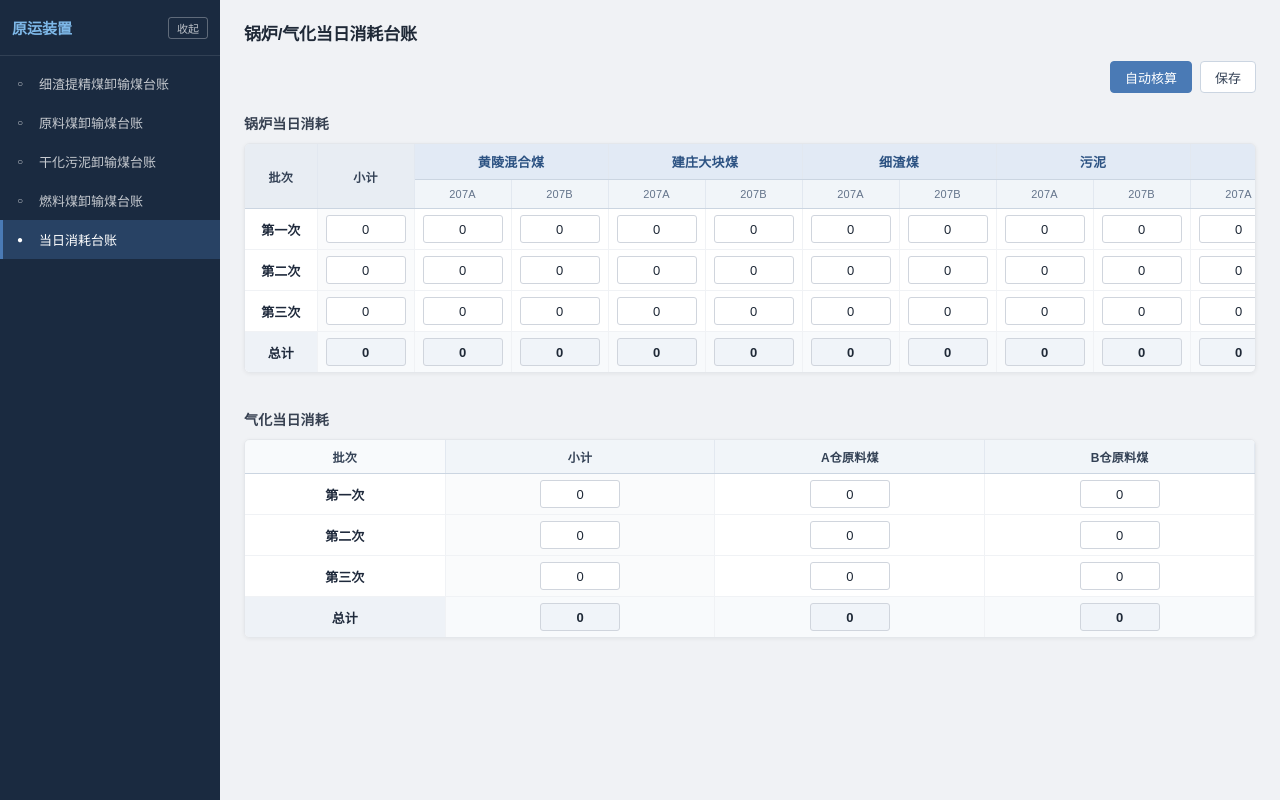
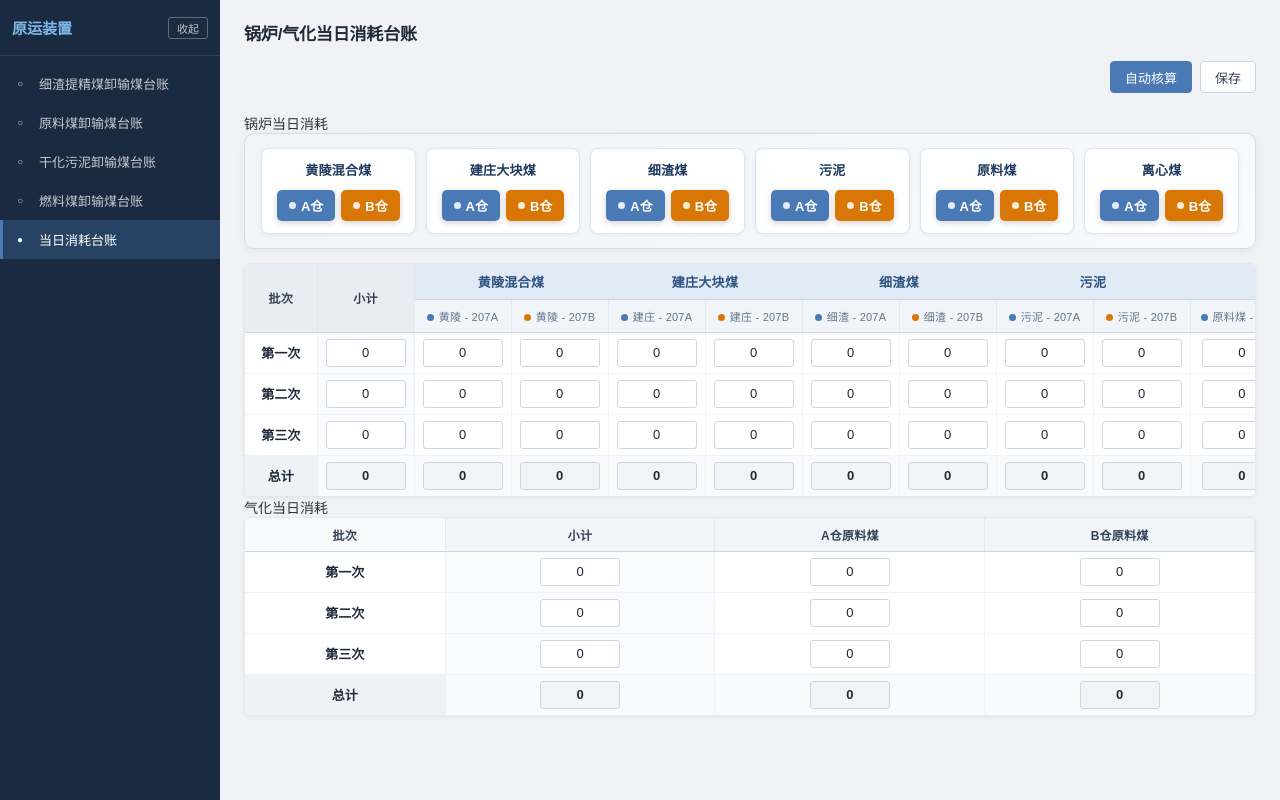
Before and after one commit to cfw123/TZ, a Vue app: page /drxhdh in a window 1280 px wide. Built offline with nearby package versions, Linux system fonts and the light colour scheme.

Commit message:
消耗视图

```diff
--- a/package.json
+++ b/package.json
@@ -11,6 +11,7 @@
     "preview": "vite preview"
   },
   "dependencies": {
+    "element-plus": "^2.14.3",
     "vue": "^3.5.38",
     "vue-router": "^5.1.0"
   },
--- a/src/main.js
+++ b/src/main.js
@@ -1,9 +1,12 @@
 import { createApp } from 'vue'
 import App from './App.vue'
 import router from './router'
+import ElementPlus from 'element-plus'
+import 'element-plus/dist/index.css'
 
 const app = createApp(App)
 
 app.use(router)
+app.use(ElementPlus)
 
 app.mount('#app')
--- a/src/views/DailyConsumption.vue
+++ b/src/views/DailyConsumption.vue
@@ -16,32 +16,61 @@
       <div class="section-header">
         <span class="section-title">锅炉当日消耗</span>
       </div>
+
+      <!-- Requirement 1: Horizontal Card Grid Control Panel — replaces crowded popover -->
+      <div class="silo-control-panel">
+        <div
+          v-for="cat in ALL_CATS"
+          :key="cat"
+          class="silo-card"
+          :class="{ 'silo-card--inactive': !isVisible(cat, '_A') && !isVisible(cat, '_B') }"
+        >
+          <!-- Card: material name + master indicator -->
+          <div class="silo-card__name">{{ CAT_LABELS[cat] }}</div>
+
+          <!-- A/B silo toggle row -->
+          <div class="silo-card__toggles">
+            <button
+              class="silo-btn"
+              :class="{ 'silo-btn--active silo-btn--a': isVisible(cat, '_A') }"
+              @click="toggleSilo(cat, '_A')"
+            >
+              <span class="silo-btn__dot silo-btn__dot--a"></span>A仓
+            </button>
+            <button
+              class="silo-btn"
+              :class="{ 'silo-btn--active silo-btn--b': isVisible(cat, '_B') }"
+              @click="toggleSilo(cat, '_B')"
+            >
+              <span class="silo-btn__dot silo-btn__dot--b"></span>B仓
+            </button>
+          </div>
+        </div>
+      </div>
+
+      <!-- Requirement 2: Table — NO v-if; disabled silos are grayed + forced to "0" -->
       <div class="table-wrapper">
         <table class="coal-table coal-table--multi">
           <thead>
+            <!-- Tier-1: material category, colspan derived from ALL_COLS active count per cat -->
             <tr class="tr-level-1">
               <th class="th-fixed-left" rowspan="2">批次</th>
               <th class="th-fixed-left-2" rowspan="2">小计</th>
-              <th colspan="2">黄陵混合煤</th>
-              <th colspan="2">建庄大块煤</th>
-              <th colspan="2">细渣煤</th>
-              <th colspan="2">污泥</th>
-              <th colspan="2">原料煤</th>
-              <th colspan="2">离心煤</th>
+              <th
+                v-for="cat in ALL_CATS"
+                :key="cat"
+                :colspan="getCatColspan(cat)"
+              >{{ CAT_LABELS[cat] }}</th>
             </tr>
+            <!-- Tier-2: one <th> per entry in ALL_COLS — exact same array the body uses -->
             <tr class="tr-level-2">
-              <th>207A</th>
-              <th>207B</th>
-              <th>207A</th>
-              <th>207B</th>
-              <th>207A</th>
-              <th>207B</th>
-              <th>207A</th>
-              <th>207B</th>
-              <th>207A</th>
-              <th>207B</th>
-              <th>207A</th>
-              <th>207B</th>
+              <th
+                v-for="col in ALL_COLS"
+                :key="col.cat + col.sub"
+                :class="{ 'th--disabled': col.disabled }"
+              >
+                <span class="th-silo-dot" :class="col.disabled ? 'silo-dot--muted' : col.sub === '_A' ? 'silo-dot--a' : 'silo-dot--b'"></span>{{ col.label }}
+              </th>
             </tr>
           </thead>
           <tbody>
@@ -54,41 +83,19 @@
               <td class="td-fixed-left-2">
                 <input class="cell-input" v-model="row.subtotal" @input="onInput" />
               </td>
-              <td>
-                <input class="cell-input" v-model="row.hl_A" @input="onInput" />
-              </td>
-              <td>
-                <input class="cell-input" v-model="row.hl_B" @input="onInput" />
-              </td>
-              <td>
-                <input class="cell-input" v-model="row.jz_A" @input="onInput" />
-              </td>
-              <td>
-                <input class="cell-input" v-model="row.jz_B" @input="onInput" />
-              </td>
-              <td>
-                <input class="cell-input" v-model="row.xz_A" @input="onInput" />
-              </td>
-              <td>
-                <input class="cell-input" v-model="row.xz_B" @input="onInput" />
-              </td>
-              <td>
-                <input class="cell-input" v-model="row.wn_A" @input="onInput" />
-              </td>
-              <td>
-                <input class="cell-input" v-model="row.wn_B" @input="onInput" />
-              </td>
-              <td>
-                <input class="cell-input" v-model="row.yl_A" @input="onInput" />
-              </td>
-              <td>
-                <input class="cell-input" v-model="row.yl_B" @input="onInput" />
-              </td>
-              <td>
-                <input class="cell-input" v-model="row.lx_A" @input="onInput" />
-              </td>
-              <td>
-                <input class="cell-input" v-model="row.lx_B" @input="onInput" />
+              <!-- One <td> per entry in ALL_COLS — exact same array Tier-2 uses -->
+              <td
+                v-for="col in ALL_COLS"
+                :key="col.cat + col.sub"
+                :class="{ 'td--silo-disabled': col.disabled }"
+              >
+                <input
+                  class="cell-input"
+                  :class="{ 'cell-input--disabled': col.disabled }"
+                  :disabled="col.disabled"
+                  :value="col.disabled ? forceZero(row, col.cat + col.sub) : (row as Record<string, string>)[col.cat + col.sub]"
+                  @input="e => onCellInput(e, row, col)"
+                />
               </td>
             </tr>
           </tbody>
@@ -151,7 +158,139 @@
 </template>
 
 <script setup lang="ts">
-import { ref, reactive } from 'vue'
+import { ref, reactive, computed } from 'vue'
+
+// ---------------------------------------------------------------------------
+// Requirement 1: Fine-grained visibility — 12 independent boolean keys
+//   Each silo (A or B) is toggled independently. Hiding a column does NOT
+//   clear its data; the value stays in boilerData for safe backend submission.
+// ---------------------------------------------------------------------------
+
+const ALL_CATS = ['hl', 'jz', 'xz', 'wn', 'yl', 'lx']
+
+const CAT_LABELS: Record<string, string> = {
+  hl: '黄陵混合煤',
+  jz: '建庄大块煤',
+  xz: '细渣煤',
+  wn: '污泥',
+  yl: '原料煤',
+  lx: '离心煤',
+}
+
+type ColKey = 'hl_A' | 'hl_B' | 'jz_A' | 'jz_B' | 'xz_A' | 'xz_B'
+            | 'wn_A' | 'wn_B' | 'yl_A' | 'yl_B' | 'lx_A' | 'lx_B'
+
+// 12 independent visibility flags, all default to visible (true)
+const colVisibility = ref<Record<ColKey, boolean>>({
+  hl_A: true, hl_B: true,
+  jz_A: true, jz_B: true,
+  xz_A: true, xz_B: true,
+  wn_A: true, wn_B: true,
+  yl_A: true, yl_B: true,
+  lx_A: true, lx_B: true,
+})
+
+// ---------------------------------------------------------------------------
+// Tier-2 silo labels — include material name so every column is self-identifying
+// e.g. '黄陵 - 207A', '建庄 - 207B', '污泥 - 207A', etc.
+// MUST be declared before computeColDef / ALL_COLS (const is not hoisted at runtime).
+// ---------------------------------------------------------------------------
+const catLabelsA: Record<string, string> = {
+  hl: '黄陵 - 207A',
+  jz: '建庄 - 207A',
+  xz: '细渣 - 207A',
+  wn: '污泥 - 207A',
+  yl: '原料煤 - 207A',
+  lx: '离心 - 207A',
+}
+const catLabelsB: Record<string, string> = {
+  hl: '黄陵 - 207B',
+  jz: '建庄 - 207B',
+  xz: '细渣 - 207B',
+  wn: '污泥 - 207B',
+  yl: '原料煤 - 207B',
+  lx: '离心 - 207B',
+}
+
+// ---------------------------------------------------------------------------
+// Requirement 1: Centralized column registry
+//   A flat, ordered array of all 12 silo columns. BOTH the Tier-2 <th> and
+//   the <td> body loop over this exact same array — eliminating any possibility
+//   of header/cell drift under any toggle combination.
+// ---------------------------------------------------------------------------
+
+interface ColDef {
+  cat: string        // e.g. 'hl'
+  sub: '_A' | '_B'  // e.g. '_A'
+  label: string     // e.g. '黄陵 - 207A'
+  disabled: boolean  // shorthand — true when this silo is toggled off
+}
+
+/** All 12 silo columns in guaranteed display order: hl_A, hl_B, jz_A, …
+ *  Filtered to exclude any column whose silo is toggled off — keeping the
+ *  Tier-2 <th> and <td> loops in perfect sync with the data row. */
+const ALL_COLS = computed<ColDef[]>(() =>
+  ALL_CATS.flatMap(cat =>
+    (['_A', '_B'] as const).map(sub => {
+      const key = (cat + sub) as ColKey
+      const labels = sub === '_A' ? catLabelsA : catLabelsB
+      return {
+        cat,
+        sub,
+        label: labels[cat],
+        disabled: !colVisibility.value[key],
+      }
+    })
+  ).filter(col => !col.disabled)
+)
+
+// ---------------------------------------------------------------------------
+// Cell interaction helpers
+// ---------------------------------------------------------------------------
+
+/**
+ * Toggle a single silo on/off. When disabled the cell becomes :disabled and
+ * its display value is forced to "0" via forceZero(); boilerData is untouched.
+ */
+function toggleSilo(cat: string, sub: '_A' | '_B') {
+  const key = cat + sub as ColKey
+  colVisibility.value = { ...colVisibility.value, [key]: !colVisibility.value[key] }
+}
+
+/** Check if a given silo (e.g. 'hl_A') is currently visible. */
+function isVisible(cat: string, sub: '_A' | '_B'): boolean {
+  const key = cat + sub as ColKey
+  return colVisibility.value[key]
+}
+
+/**
+ * Force a disabled cell's displayed value to "0" without mutating boilerData,
+ * so the backend always receives a stable string payload and manual parity is
+ * preserved for re-enabled silos.
+ */
+function forceZero(_row: BoilerRow, _key: string): string {
+  return '0'
+}
+
+/**
+ * Handle input for a silo cell. When the silo is enabled, write to boilerData.
+ * When disabled, ignore input entirely — forceZero keeps the display at "0".
+ */
+function onCellInput(e: Event, row: BoilerRow, col: ColDef) {
+  if (col.disabled) return
+  const key = col.cat + col.sub
+  const target = e.target as HTMLInputElement
+  ;(row as unknown as Record<string, string>)[key] = target.value
+  dirty.value = true
+}
+
+// ---------------------------------------------------------------------------
+// Tier-1 header colspan helper
+// ---------------------------------------------------------------------------
+/** Number of visible sub-columns for a given category (for Tier-1 colspan). */
+function getCatColspan(cat: string): number {
+  return ALL_COLS.value.filter(col => col.cat === cat).length
+}
 
 // ---------------------------------------------------------------------------
 // Business-rule 1: ABSOLUTE MANUAL PARITY
@@ -162,18 +301,12 @@ import { ref, reactive } from 'vue'
 interface BoilerRow {
   batch: string
   subtotal: string
-  hl_A: string
-  hl_B: string
-  jz_A: string
-  jz_B: string
-  xz_A: string
-  xz_B: string
-  wn_A: string
-  wn_B: string
-  yl_A: string
-  yl_B: string
-  lx_A: string
-  lx_B: string
+  hl_A: string; hl_B: string
+  jz_A: string; jz_B: string
+  xz_A: string; xz_B: string
+  wn_A: string; wn_B: string
+  yl_A: string; yl_B: string
+  lx_A: string; lx_B: string
 }
 
 interface GasRow {
@@ -186,18 +319,12 @@ interface GasRow {
 const makeBoilerRow = (batch: string): BoilerRow => ({
   batch,
   subtotal: '0',
-  hl_A: '0',
-  hl_B: '0',
-  jz_A: '0',
-  jz_B: '0',
-  xz_A: '0',
-  xz_B: '0',
-  wn_A: '0',
-  wn_B: '0',
-  yl_A: '0',
-  yl_B: '0',
-  lx_A: '0',
-  lx_B: '0',
+  hl_A: '0', hl_B: '0',
+  jz_A: '0', jz_B: '0',
+  xz_A: '0', xz_B: '0',
+  wn_A: '0', wn_B: '0',
+  yl_A: '0', yl_B: '0',
+  lx_A: '0', lx_B: '0',
 })
 
 const makeGasRow = (batch: string): GasRow => ({
@@ -314,7 +441,7 @@ function handleSave() {
   // ---------------------------------------------------------------------------
 
   // ---------------------------------------------------------------------------
-  // Business-rule 2: SLUDGE DATA ISOLATION
+  // Business-rule 4: SLUDGE DATA ISOLATION
   //   The sludge silo fields (wn_A, wn_B) are siblings of all other coal-type
   //   fields at the same flat level. The backend must treat them as a separate
   //   accounting category and MUST NOT deduct them from any fuel-coal 207
@@ -400,25 +527,160 @@ function handleSave() {
 }
 
 /* -----------------------------------------------------------------------
-   Section blocks
+   Requirement 1: Horizontal Card Grid Control Panel
+   6 large, spacious material cards above the table
    ----------------------------------------------------------------------- */
-.section-block {
-  margin-bottom: 36px;
+.silo-control-panel {
+  display: grid;
+  grid-template-columns: repeat(6, 1fr);
+  gap: 10px;
+  margin-bottom: 14px;
+  padding: 14px 16px;
+  background: linear-gradient(135deg, #f0f4f8 0%, #f8fafc 100%);
+  border: 1px solid #d4dde8;
+  border-radius: 10px;
+  box-shadow: 0 2px 8px rgba(0, 0, 0, 0.06);
 }
 
-.section-header {
+.silo-card {
   display: flex;
+  flex-direction: column;
   align-items: center;
   gap: 10px;
-  margin-bottom: 10px;
+  padding: 14px 8px 12px;
+  background: #ffffff;
+  border: 1.5px solid #dce6f0;
+  border-radius: 8px;
+  box-shadow: 0 1px 4px rgba(0, 0, 0, 0.06);
+  transition: border-color 0.2s, box-shadow 0.2s, opacity 0.2s;
 }
 
-.section-title {
-  font-size: 14px;
+.silo-card--inactive {
+  opacity: 0.5;
+  border-color: #e2e8f0;
+}
+
+.silo-card__name {
+  font-size: 13px;
   font-weight: 700;
-  color: #374151;
-  letter-spacing: 0.01em;
-  text-transform: uppercase;
+  color: #1e3a5f;
+  text-align: center;
+  letter-spacing: 0.02em;
+  line-height: 1.3;
+}
+
+.silo-card__toggles {
+  display: flex;
+  gap: 6px;
+}
+
+/* Individual silo toggle button */
+.silo-btn {
+  display: inline-flex;
+  align-items: center;
+  gap: 5px;
+  padding: 5px 11px;
+  border-radius: 5px;
+  border: 1.5px solid #cbd5e1;
+  background: #f8fafc;
+  color: #94a3b8;
+  font-size: 13px;
+  font-weight: 600;
+  font-family: inherit;
+  cursor: pointer;
+  transition: all 0.18s;
+  white-space: nowrap;
+}
+
+.silo-btn:hover {
+  border-color: #94a3b8;
+  color: #475569;
+  background: #f1f5f9;
+}
+
+.silo-btn--active {
+  border-color: transparent;
+  color: #fff;
+  box-shadow: 0 2px 6px rgba(0, 0, 0, 0.18);
+}
+
+.silo-btn--active:hover {
+  filter: brightness(1.08);
+  color: #fff;
+}
+
+.silo-btn--active.silo-btn--a {
+  background: #4a7ab5;
+}
+
+.silo-btn--active.silo-btn--b {
+  background: #d97706;
+}
+
+.silo-btn__dot {
+  display: inline-block;
+  width: 7px;
+  height: 7px;
+  border-radius: 50%;
+  flex-shrink: 0;
+}
+
+.silo-btn__dot--a {
+  background: #4a7ab5;
+}
+
+.silo-btn--active.silo-btn--a .silo-btn__dot--a {
+  background: rgba(255, 255, 255, 0.85);
+}
+
+.silo-btn__dot--b {
+  background: #d97706;
+}
+
+.silo-btn--active.silo-btn--b .silo-btn__dot--b {
+  background: rgba(255, 255, 255, 0.85);
+}
+
+/* -----------------------------------------------------------------------
+   Tier-2 header silo dot — color-coded A/B + muted gray when disabled
+   ----------------------------------------------------------------------- */
+.th-silo-dot {
+  display: inline-block;
+  width: 7px;
+  height: 7px;
+  border-radius: 50%;
+  margin-right: 5px;
+  vertical-align: middle;
+}
+
+.silo-dot--a  { background: #4a7ab5; }
+.silo-dot--b  { background: #d97706; }
+.silo-dot--muted { background: #cbd5e1; }
+
+/* Tier-2 header cell — muted when its silo is disabled */
+.th--disabled {
+  color: #94a3b8 !important;
+}
+
+/* -----------------------------------------------------------------------
+   Disabled silo table cell
+   ----------------------------------------------------------------------- */
+.td--silo-disabled {
+  background: #f8fafc;
+}
+
+/* Disabled cell input — grayed dashed, clearly non-interactive */
+.cell-input--disabled {
+  background: #f1f5f9 !important;
+  border: 1.5px dashed #cbd5e1 !important;
+  color: #94a3b8 !important;
+  cursor: not-allowed !important;
+  font-weight: 500 !important;
+}
+
+.cell-input--disabled:focus {
+  box-shadow: none !important;
+  border-color: #cbd5e1 !important;
 }
 
 /* -----------------------------------------------------------------------
```
Also changed, not shown: 2 other files (tests, documents, lock files or other folders).
